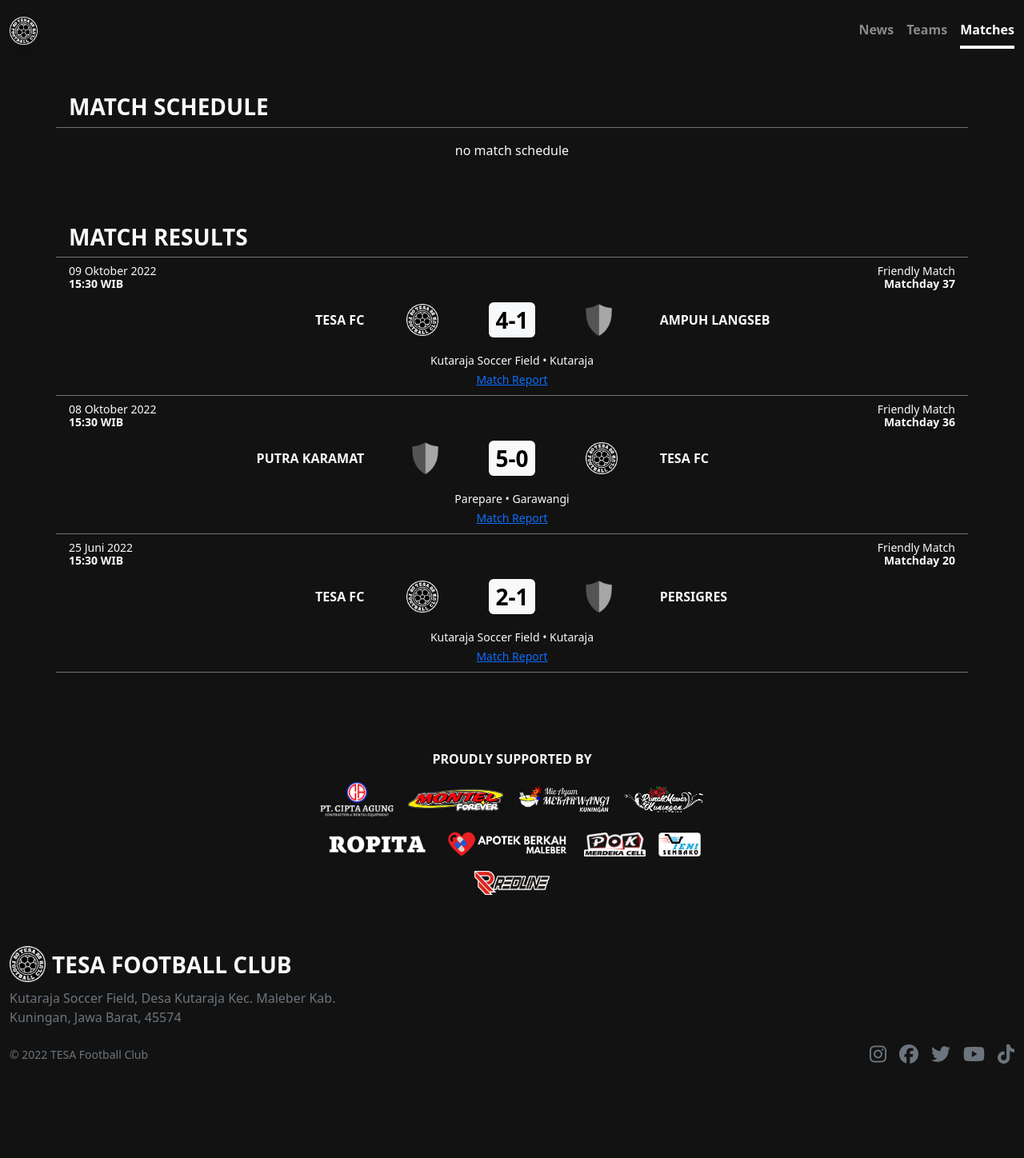
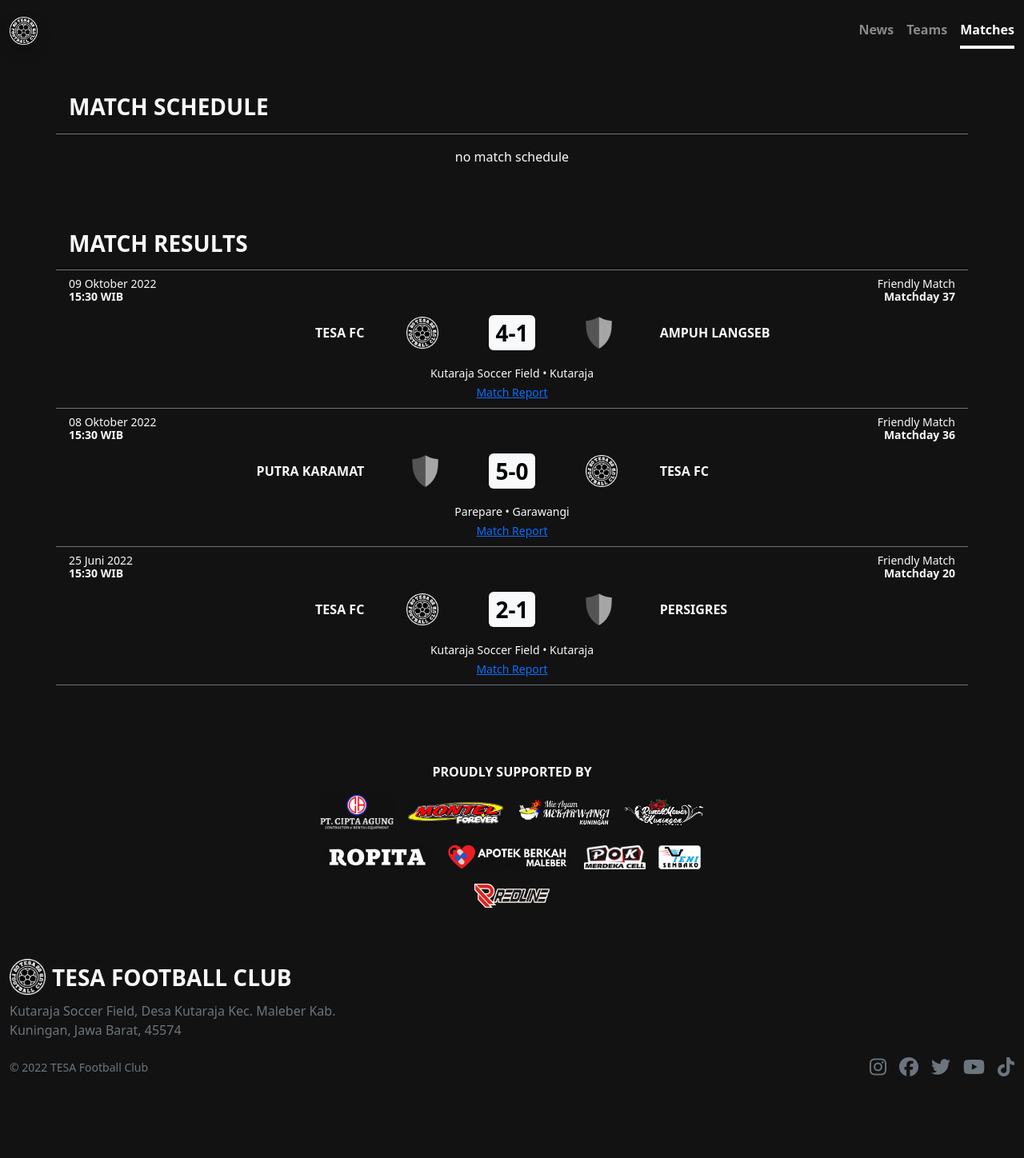
Before and after one commit to tesafc/tesafc.github.io, a Jekyll site: the page built from matches.html, in a window 1280 px wide. Shown: the whole page at 80% size. Built offline with Jekyll 4.4.1, drawn with Linux system fonts in a browser that asks for light colours; nearby versions of some CDN libraries.

Commit message:
Update matches.html

```diff
--- a/matches.html
+++ b/matches.html
@@ -7,7 +7,7 @@ title: matches
   <div class="container px-0">
     {% assign schedules = site.matches | where: "status", "match schedule" %}
     {% assign match-count = schedules | size %}
-    <h3 class="text-uppercase fw-bolder border-bottom border-secondary px-3 mb-0 pb-2">match schedule</h3>
+    <h3 class="text-uppercase fw-bolder border-bottom border-secondary px-3 mb-0 pb-3">match schedule</h3>
     <div class="row row-cols-1 g-0">
       {% for match in schedules %}
       <div class="col">
@@ -61,7 +61,7 @@ title: matches
 
   <div class="container px-0">
     {% assign results = site.matches | where: "status", "match result" %}
-    <h3 class="mt-5 px-3 text-uppercase fw-bolder border-bottom border-secondary mb-0 pb-2">match results</h3>
+    <h3 class="mt-5 px-3 text-uppercase fw-bolder border-bottom border-secondary mb-0 pb-3">match results</h3>
     <div class="row row-cols-1 g-0">
       {% for match in results reversed %}
       <div class="col">
```
